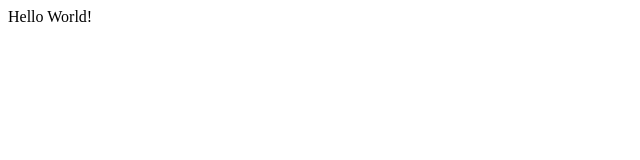
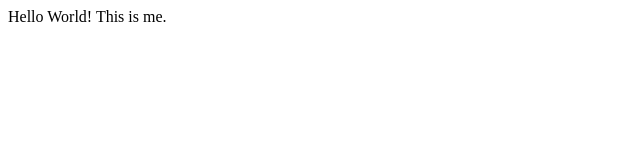
Before and after one commit to tfrancoisf/wdd331, a plain HTML site: page test.html in a window 1280 px wide. Shown: the full height of the page, 0-640 px from the left. Drawn offline with Linux system fonts and the light colour scheme.

Commit message:
Second commit

```diff
--- a/test.html
+++ b/test.html
@@ -7,6 +7,6 @@
     <title>Test</title>
 </head>
 <body>
-    Hello World!
+    Hello World! This is me.
 </body>
 </html>
```
